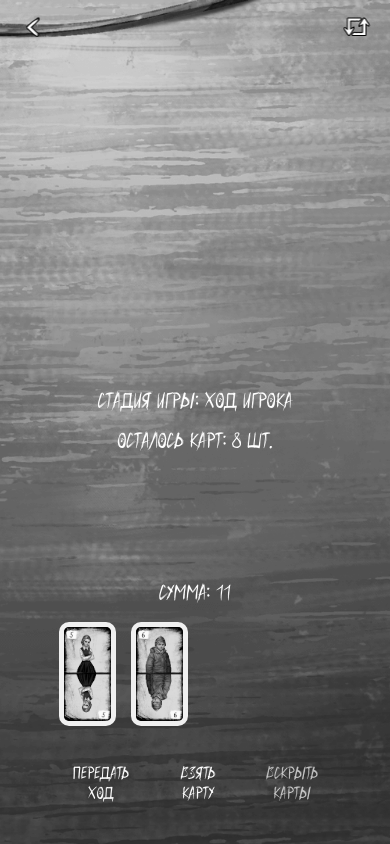
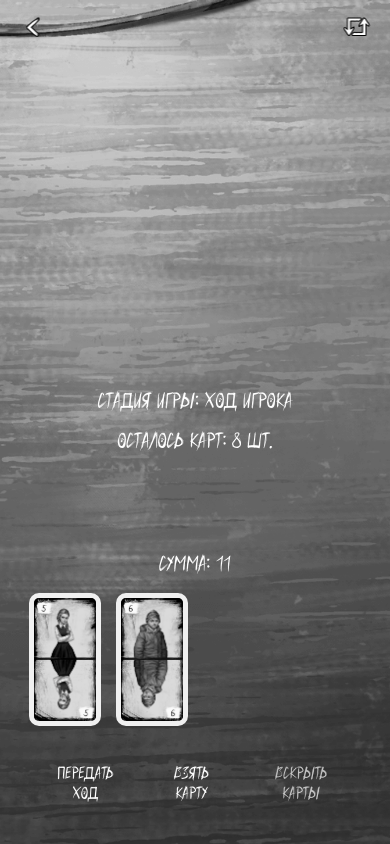
Before and after one commit to sanua356/tiny-bunny, a React (Vite) app: page /#/game in a window 390 px wide. Built offline with nearby package versions, Linux system fonts and the light colour scheme.

Commit message:
fix: map display area expanded for mobile devices

```diff
--- a/src/pages/game/ui/viewOpponentCards/ViewOpponentCards.module.css
+++ b/src/pages/game/ui/viewOpponentCards/ViewOpponentCards.module.css
@@ -98,6 +98,6 @@
 }
 @media screen and (max-width: 768px) {
 	.board {
-		max-width: 70vw;
+		max-width: 85vw;
 	}
 }
--- a/src/pages/game/ui/viewUserCards/ViewUserCards.module.css
+++ b/src/pages/game/ui/viewUserCards/ViewUserCards.module.css
@@ -66,6 +66,6 @@
 }
 @media screen and (max-width: 768px) {
 	.board {
-		max-width: 70vw;
+		max-width: 85vw;
 	}
 }
```
